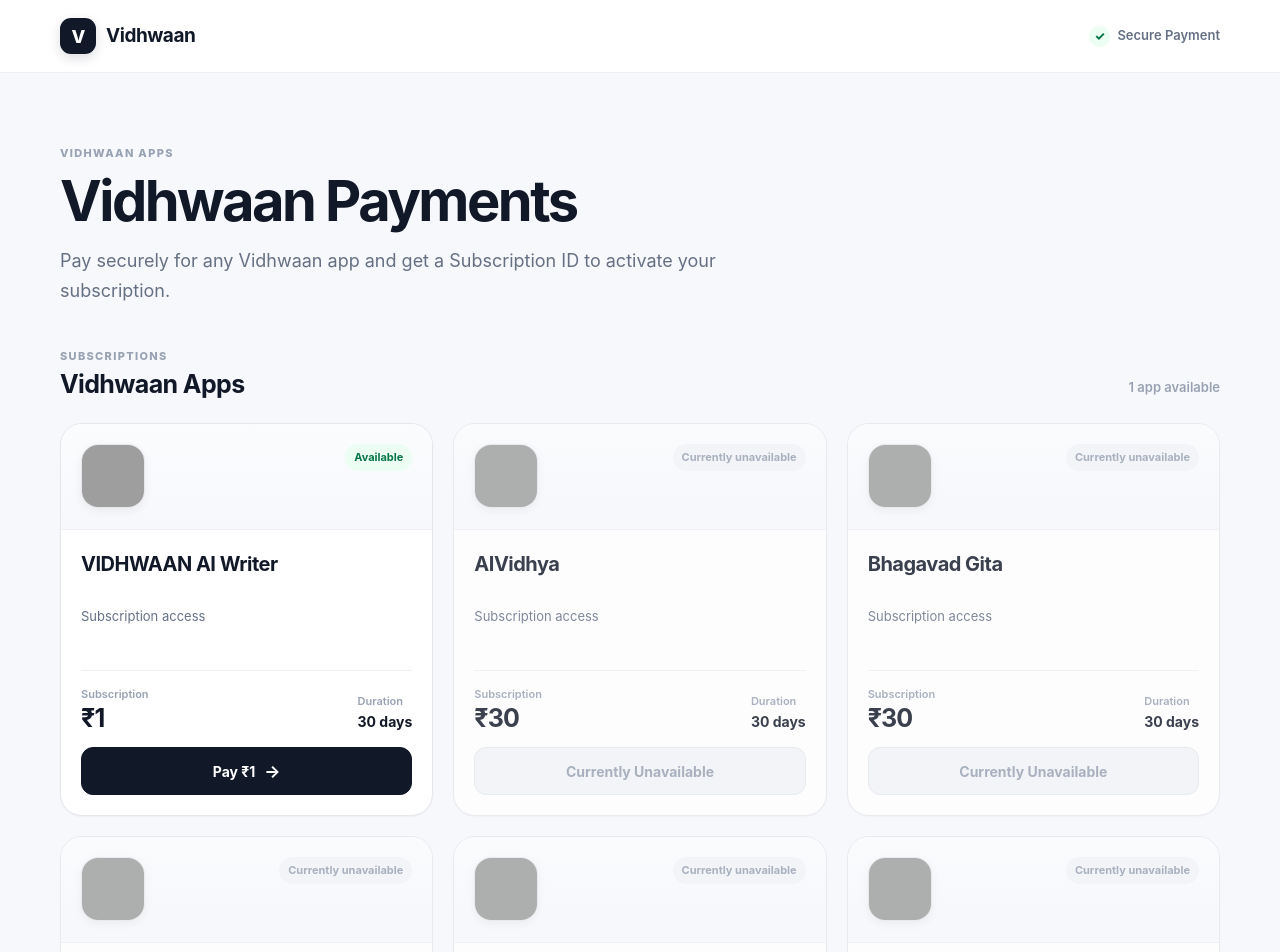
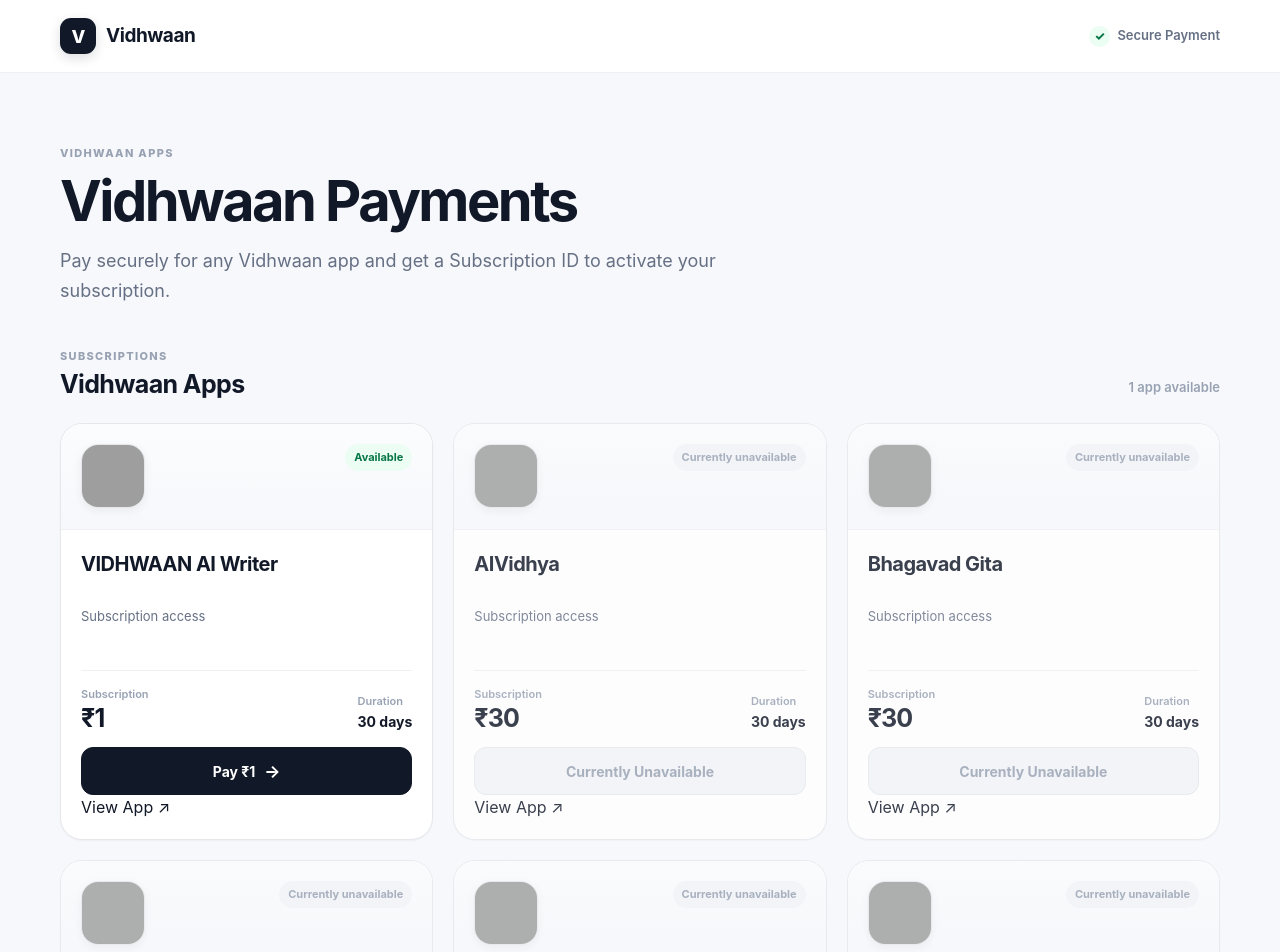
Before and after one commit to propertiesgrouphyd/paymentstore, a plain HTML site: page index.html in a window 1280 px wide. Shown: the top 952 px of the page. Drawn offline with Linux system fonts and the light colour scheme; grey boxes are pictures that could not be loaded.

Commit message:
Update index.html

```diff
--- a/index.html
+++ b/index.html
@@ -470,6 +470,26 @@
 
         </button>
 
+        <a
+          class="view-app-button"
+          href="#"
+          target="_blank"
+          rel="noopener noreferrer"
+        >
+
+          <span class="view-app-button-text">
+            View App
+          </span>
+
+          <span
+            class="view-app-button-arrow"
+            aria-hidden="true"
+          >
+            ↗
+          </span>
+
+        </a>
+
       </div>
 
     </article>
```
